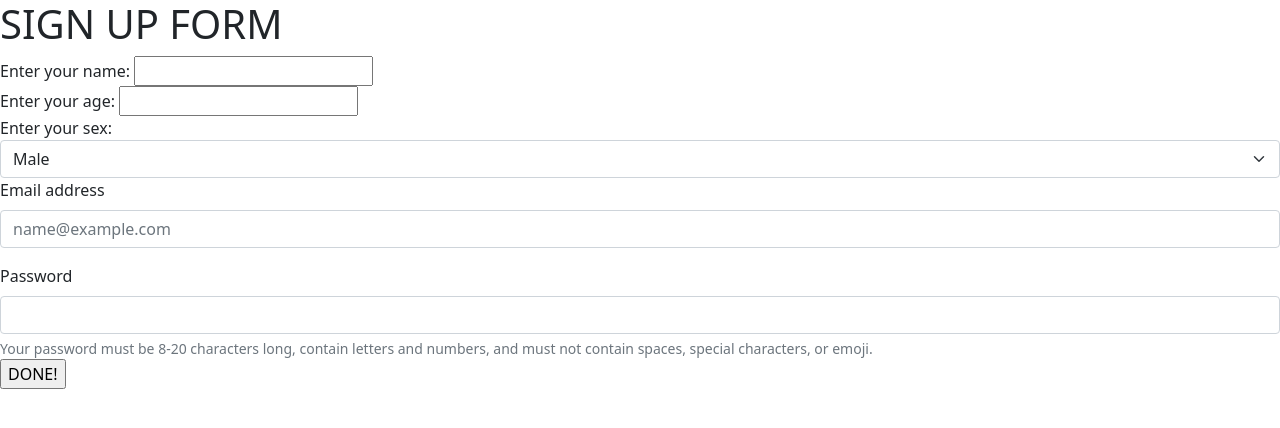
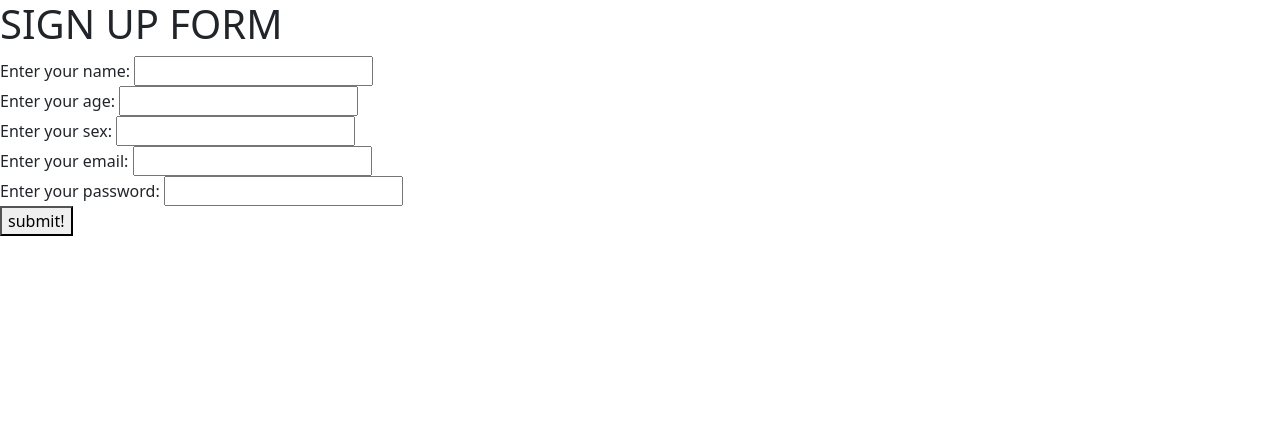
Before and after one commit to agnes0304/mysql_flask_test, a Flask app: page / in a window 1280 px wide. Shown: the top 428 px of the page. Run offline with Flask 2, Linux system fonts and the light colour scheme.

Commit message:
back to basic template

```diff
--- a/templates/index.html
+++ b/templates/index.html
@@ -7,40 +7,33 @@
     <title>Sign_up_page</title>
 </head>
 
+<!--request message_POST-->
 <body>
     <h1>SIGN UP FORM</h1>
-    <form method="post">
+    <form action =" ", method="post">
         <div>
             <label for="name">Enter your name: </label>
-            <input type="text" name="name" id="name" required>
+            <input type="text" name="name_form" id="name" required>
         </div>
         <div>
             <label for="age">Enter your age: </label>
-            <input type="number" name="age" id="age" required>
+            <input type="number" name="age_form" id="age" required>
         </div>
-        <label for="sex">Enter your sex: </label>
         <div>
-            <select class="form-select" aria-label="Default select example">
-                <option value="1">Male</option>
-                <option value="2">Female</option>
-                <option value="3">Others</option>
-            </select>
+            <label for="sex">Enter your sex: </label>
+            <input type=text" name="sex_form" id="sex" required>
         </div>
-        <label for="exampleFormControlInput1" class="form-label">Email address</label>
-        <div class="mb-3">
-            <input type="email" class="form-control" id="exampleFormControlInput1" placeholder="name@example.com">
+        <div>
+            <label for="email">Enter your email: </label>
+            <input type="text" name="email_form" id="email" required>
         </div>
-        <label for="inputPassword5" class="form-label">Password</label>
-        <input type="password" id="inputPassword5" class="form-control" aria-describedby="passwordHelpBlock">
-        <div id="passwordHelpBlock" class="form-text">
-            Your password must be 8-20 characters long, contain letters and numbers, and must not contain spaces,
-            special characters, or emoji.
+        <div>
+            <label for="pw">Enter your password: </label>
+            <input type="text" name="pw_form" id="pw" required>
         </div>
-
-        <input type="submit" value="DONE!">
-
-
-
+        <div>
+            <button type="submit", value="Button">submit!</button>
+        </div>
     </form>
 </body>
 
```
